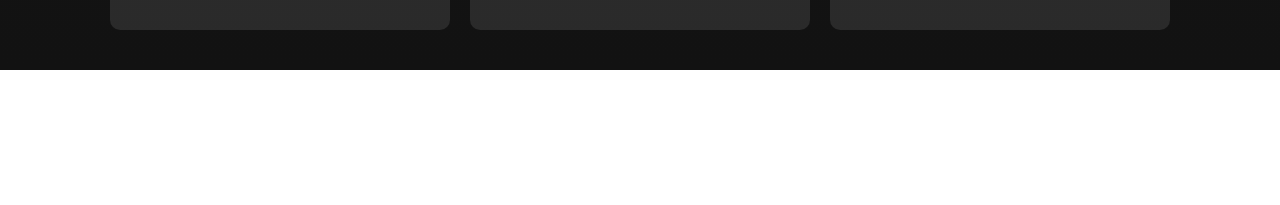
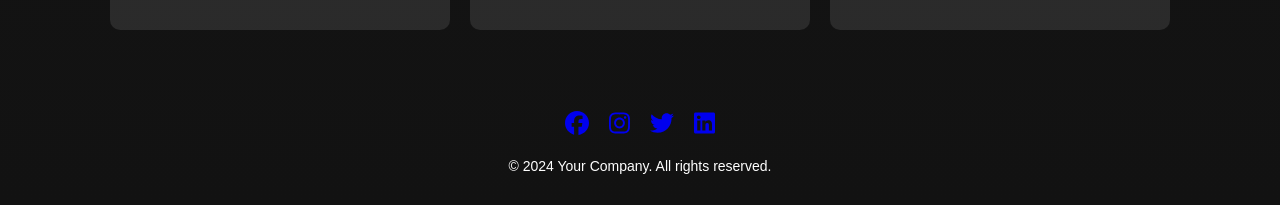
Before and after one commit to Jaypee-2003/live-Studio, a React (Create React App) app: page / in a window 1280 px wide. Shown: the part 3098-3303 px from the top of the page. Before the commit the page ends 3168 px from the top, so only its background shows below. Built offline with nearby package versions, Linux system fonts and the light colour scheme.

Commit message:
footer added

```diff
--- a/package.json
+++ b/package.json
@@ -1,9 +1,11 @@
 {
   "name": "studio",
   "version": "0.1.0",
-  "homepage": "https://Jaypee-2003.github.io/live-studio",
+  "homepage": "https://Jaypee-2003.github.io",
   "private": true,
   "dependencies": {
+    "@fortawesome/free-brands-svg-icons": "^6.5.2",
+    "@fortawesome/react-fontawesome": "^0.2.2",
     "@react-spring/web": "^9.7.3",
     "@testing-library/jest-dom": "^5.17.0",
     "@testing-library/react": "^13.4.0",
--- a/src/components/AboutPage.js
+++ b/src/components/AboutPage.js
@@ -2,6 +2,8 @@
 import React from 'react';
 import styled from 'styled-components';
 import Gallery from './Gallery';
+import Footer from './Footer';
+
 // import HeroSection from './HeroSection';
 import img1 from '../images/img1.jpg';
 import img2 from '../images/img2.jpg';
@@ -88,6 +90,7 @@ const AboutPage = () => {
                     </BlogPost>
                 </BlogPosts>
             </Section>
+            <Footer />
         </PageContainer>
     );
 };
--- a/src/components/ContactSection.js
+++ b/src/components/ContactSection.js
@@ -1,5 +1,6 @@
 import React from 'react';
 import styled from 'styled-components';
+
 
 const ContactPage = () => {
     return (
@@ -30,6 +31,7 @@ const ContactPage = () => {
                         </Form>
                     </Col>
                 </Row>
+
         </PageContainer>
     );
 };
--- /dev/null
+++ b/src/components/Footer.js
@@ -0,0 +1,57 @@
+import React from 'react';
+import styled from 'styled-components';
+import { FontAwesomeIcon } from '@fortawesome/react-fontawesome';
+import { faFacebook, faInstagram, faTwitter, faLinkedin } from '@fortawesome/free-brands-svg-icons';
+
+const Footer = () => {
+    return (
+        <FooterContainer>
+            <SocialIcons>
+                <IconLink href="https://www.facebook.com/" target="_blank">
+                    <FontAwesomeIcon icon={faFacebook} />
+                </IconLink>
+                <IconLink href="https://www.instagram.com/" target="_blank">
+                    <FontAwesomeIcon icon={faInstagram} />
+                </IconLink>
+                <IconLink href="https://www.twitter.com/" target="_blank">
+                    <FontAwesomeIcon icon={faTwitter} />
+                </IconLink>
+                <IconLink href="https://www.linkedin.com/" target="_blank">
+                    <FontAwesomeIcon icon={faLinkedin} />
+                </IconLink>
+            </SocialIcons>
+            <Copyright>
+                &copy; {new Date().getFullYear()} Your Company. All rights reserved.
+            </Copyright>
+        </FooterContainer>
+    );
+};
+
+const FooterContainer = styled.footer`
+    background: ${({ theme }) => theme.footerBackground};
+    color: ${({ theme }) => theme.footerText};
+    padding: 20px 0;
+    text-align: center;
+`;
+
+const SocialIcons = styled.div`
+    margin-top: 20px;
+`;
+
+const IconLink = styled.a`
+    color: ${({ theme }) => theme.footerText};
+    margin: 0 10px;
+    font-size: 24px;
+    transition: color 0.3s ease;
+
+    &:hover {
+        color: ${({ theme }) => theme.footerHover};
+    }
+`;
+
+const Copyright = styled.p`
+    margin-top: 20px;
+    font-size: 14px;
+`;
+
+export default Footer;
--- a/src/components/LandingPage.js
+++ b/src/components/LandingPage.js
@@ -6,7 +6,10 @@ import AboutSection from '../components/AboutSection';
 import PortfolioSection from '../components/PortfolioSection';
 import ServicesSection from '../components/ServicesSection';
 import ContactSection from '../components/ContactSection';
+import Footer from './Footer';
 import TestimonialsSection from '../components/TestimonialsSection';
+
+
 
 const LandingPage = () => {
     return (
@@ -17,6 +20,7 @@ const LandingPage = () => {
             <ServicesSection />
             <ContactSection />
             <TestimonialsSection />
+            <Footer />
         </MainContainer>
     );
 };
--- a/src/components/PortfolioPage.js
+++ b/src/components/PortfolioPage.js
@@ -3,6 +3,7 @@ import React from 'react';
 import styled from 'styled-components';
 import { useTheme } from '../contexts/ThemeContext';
 import img1 from '../images/img1.jpg';
+import Footer from './Footer';
 
 const PortfolioPage = () => {
     const { theme } = useTheme();
@@ -33,6 +34,8 @@ const PortfolioPage = () => {
                     Your wedding day is a celebration of your love, and I'm here to make sure it's captured beautifully. I'll work with you to create a custom photography timeline that fits your unique vision. Whether you're planning an intimate elopement or a grand ballroom affair, I'll be there to document every moment. From getting ready to the grand exit, I'll be your eyes and ears, capturing the joy, the tears, and everything in between. My goal is to provide you with a seamless, stress-free experience. I'll guide you through the process, answer your questions, and offer advice along the way. My priority is to ensure that you feel comfortable, confident, and cared for from start to finish. I'm more than just a photographer; I'm your trusted partner in creating memories that last a lifetime.
                 </Text>
             </Section>
+            <Footer />
+
         </PageContainer>
     );
 };
```
Also changed, not shown: 1 other file (tests, documents, lock files or other folders).
